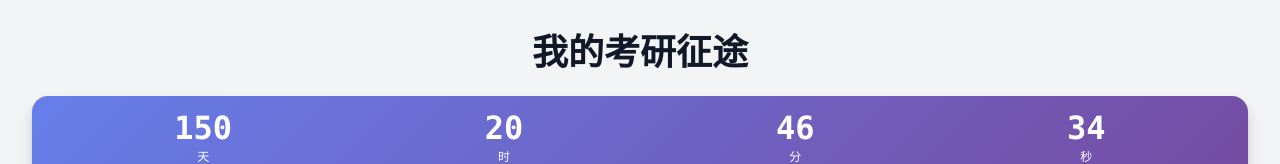
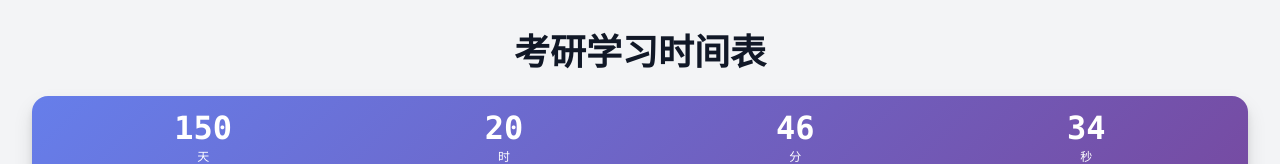
Before and after one commit to xzh216/timetable, a plain HTML site: page index.html in a window 1280 px wide. Shown: the top 164 px of the page. Drawn offline with nearby package versions, Linux system fonts and the light colour scheme.

Commit message:
Update index.html

```diff
--- a/index.html
+++ b/index.html
@@ -3,7 +3,7 @@
 <head>
     <meta charset="UTF-8">
     <meta name="viewport" content="width=device-width, initial-scale=1.0">
-    <title>考研复习时间表与倒计时</title>
+    <title>考研复习时间表</title>
     <script src="https://cdn.tailwindcss.com"></script>
     <link rel="preconnect" href="https://fonts.googleapis.com">
     <link rel="preconnect" href="https://fonts.gstatic.com" crossorigin>
@@ -69,7 +69,7 @@
 
     <div class="w-full max-w-7xl mx-auto">
         <header class="text-center mb-6">
-            <h1 class="text-4xl font-bold text-gray-900">我的考研征途</h1>
+            <h1 class="text-4xl font-bold text-gray-900">考研学习时间表</h1>
         </header>
 
         <!-- Countdown Timer -->
```
